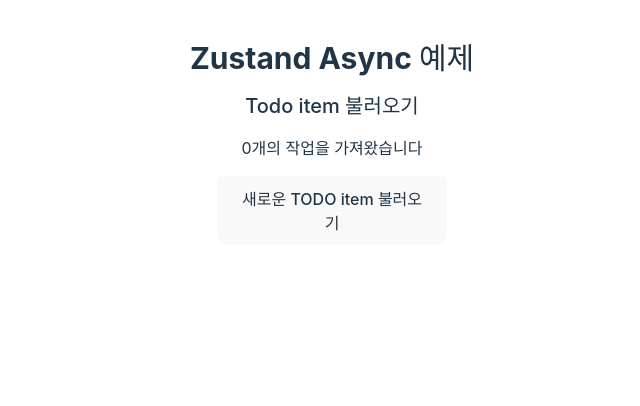
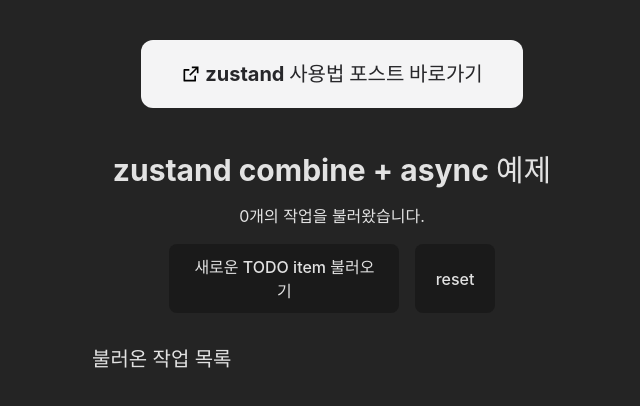
Before and after one commit to cheatkey/zustand-axios-example, a React (Vite) app: page /zustand-intro/async in a window 1280 px wide. Shown: the top 406 px of the page, without its empty margins (308-948 px from the left). Built offline with nearby package versions, Linux system fonts and the light colour scheme; a web font is replaced by a local one.

Commit message:
비동기 예시 텍스트 수정 및 초기화 로직 추가

```diff
--- /dev/null
+++ b/src/components/icon.tsx
@@ -0,0 +1,23 @@
+import React from "react";
+
+const Icon = ({}) => {
+  return <></>;
+};
+
+Icon.Link = (props: React.ComponentPropsWithoutRef<"svg">) => (
+  <svg
+    xmlns="http://www.w3.org/2000/svg"
+    viewBox="0 0 24 24"
+    width="20"
+    height="20"
+    {...props}
+  >
+    <path fill="none" d="M0 0h24v24H0z" />
+    <path
+      d="M10 6v2H5v11h11v-5h2v6a1 1 0 0 1-1 1H4a1 1 0 0 1-1-1V7a1 1 0 0 1 1-1h6zm11-3v8h-2V6.413l-7.793 7.794-1.414-1.414L17.585 5H13V3h8z"
+      fill="27272a"
+    />
+  </svg>
+);
+
+export default Icon;
--- a/src/index.css
+++ b/src/index.css
@@ -22,15 +22,6 @@
 #root {
   width: 100vw;
   height: 100vh;
-}
-
-a {
-  font-weight: 500;
-  color: #646cff;
-  text-decoration: inherit;
-}
-a:hover {
-  color: #535bf2;
 }
 
 body {
@@ -69,16 +60,3 @@
 button:focus-visible {
   outline: 4px auto -webkit-focus-ring-color;
 }
-
-@media (prefers-color-scheme: light) {
-  :root {
-    color: #213547;
-    background-color: #ffffff;
-  }
-  a:hover {
-    color: #747bff;
-  }
-  button {
-    background-color: #f9f9f9;
-  }
-}
--- a/src/pages/ZustandAsyncExample.tsx
+++ b/src/pages/ZustandAsyncExample.tsx
@@ -1,3 +1,4 @@
+import Icon from "../components/icon";
 import useBear from "./hooks/useBear";
 
 interface IZustandAsyncExampleProps {}
@@ -5,23 +6,32 @@
 const ZustandAsyncExample = ({}: IZustandAsyncExampleProps) => {
   const todoList = useBear((state) => state.todoList);
   const isLoading = useBear((state) => state.isLoading);
-  const getNewTodoItem = useBear((state) => state.getNewTodoItem);
+  const loadNewItem = useBear((state) => state.loadNewItem);
+  const reset = useBear((state) => state.reset);
 
   return (
     <div className="flex flex-col items-center gap-4 pt-10">
-      <h1 className="font-bold text-3xl">Zustand Async 예제</h1>
-      <h2 className="font-medium text-xl">Todo item 불러오기</h2>
+      <a
+        href="#"
+        className="flex flex-row gap-1 mb-7 items-center font-bold text-xl bg-zinc-100 text-zinc-800 py-5 px-10 rounded-xl hover:scale-105 cursor-pointer transition-transform"
+      >
+        <Icon.Link />
+        zustand 사용법 포스트 바로가기
+      </a>
 
-      <p>{todoList.length}개의 작업을 가져왔습니다</p>
+      <h1 className="font-bold text-3xl">zustand combine + async 예제</h1>
 
-      <button
-        onClick={getNewTodoItem}
-        className="w-[230px] flex justify-center"
-      >
-        {isLoading ? <SpinnerIcon /> : "새로운 TODO item 불러오기"}
-      </button>
+      <p>{todoList.length}개의 작업을 불러왔습니다.</p>
 
-      <div className="flex flex-col mt-4">
+      <div className="flex flex-row gap-4">
+        <button onClick={loadNewItem} className="w-[230px] flex justify-center">
+          {isLoading ? <SpinnerIcon /> : "새로운 TODO item 불러오기"}
+        </button>
+        <button onClick={reset}>reset</button>
+      </div>
+
+      <div className="flex flex-col mt-4 w-[30rem] gap-2">
+        <h2 className="font-medium text-xl">불러온 작업 목록</h2>
         {todoList.map((todoItem) => {
           return (
             <div key={todoItem.id} className="flex flex-row items-center gap-2">
--- a/src/pages/hooks/useBear.ts
+++ b/src/pages/hooks/useBear.ts
@@ -18,7 +18,10 @@
 
 const useBear = create(
   combine(initialState, (set, get) => ({
-    getNewTodoItem: async () => {
+    reset: () => {
+      set(initialState);
+    },
+    loadNewItem: async () => {
       if (get().isLoading) return;
 
       set({
@@ -41,6 +44,3 @@
 );
 
 export default useBear;
-// fetch('https://jsonplaceholder.typicode.com/todos/1')
-//   .then(response => response.json())
-//   .then(json => console.log(json))
```
